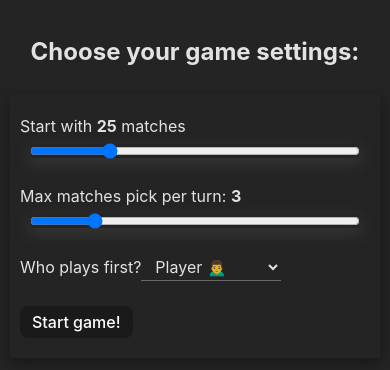
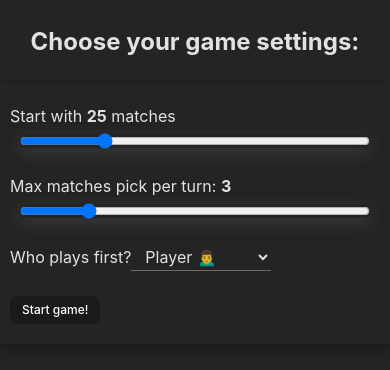
Before and after one commit to bilokrylets/matchstick-game, a React (Vite) app: page / in a window 390 px wide. Shown: the top 370 px of the page. Built offline with nearby package versions, Linux system fonts and the light colour scheme.

Commit message:
fix: small fixes for sm screens

```diff
--- a/src/App.scss
+++ b/src/App.scss
@@ -9,3 +9,9 @@
   padding: 10px;
   max-width: 600px;
 }
+
+@media screen and (max-width: 480px) {
+  .game_container {
+    padding: 0;
+  }
+}
--- a/src/components/UI/Button/button.module.scss
+++ b/src/components/UI/Button/button.module.scss
@@ -18,3 +18,9 @@
     pointer-events: none;
   }
 }
+
+@media screen and (max-width: 480px) {
+  .button {
+    font-size: 12px;
+  }
+}
--- a/src/screens/Finish/Finish.tsx
+++ b/src/screens/Finish/Finish.tsx
@@ -16,7 +16,7 @@ export default function Finish() {
       desc: 'You can play again or start game with new settings',
     },
     computer: {
-      title: 'Defeated 🥲. Computer 🤖 win this battle ',
+      title: 'Defeated 😟. Computer 💻 win this battle ',
       desc: "Don't give up! You can try again or start game with new settings",
     },
   };
```
